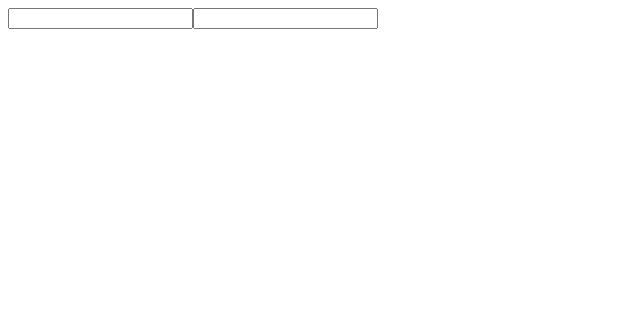
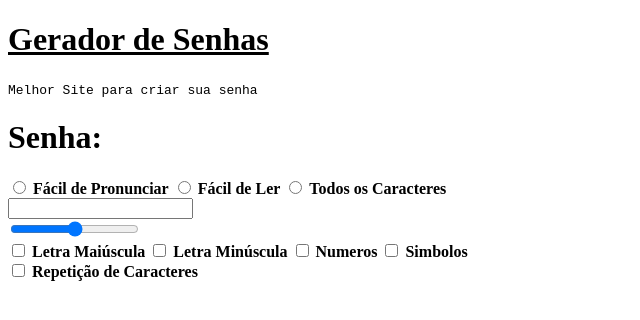
Before and after one commit to Grimaldi-Joao/ProjetoStefan, a plain HTML site: page index.html in a window 1280 px wide. Shown: the whole page, without its empty margins (0-640 px from the left). Drawn offline with Linux system fonts and the light colour scheme.

Commit message:
inicio do HTML

```diff
--- a/index.html
+++ b/index.html
@@ -4,8 +4,28 @@
     <meta charset="UTF-8">
     <meta name="viewport" content="width=device-width, initial-scale=1.0">
     <title>Gerador de Senhas</title>
+    <h1><u>Gerador de Senhas</u></h1>
+        <samp>Melhor Site para criar sua senha</samp>
 </head>
 <body>
-    <input type="text"><input>
+</div>
+    <h1>Senha:</h1>
+        <div>
+            <input type="radio" name="Dificuldade"> <b>Fácil de Pronunciar</b>
+            <input type="radio" name="Dificuldade"> <b>Fácil de Ler</b>
+            <input type="radio" name="Dificuldade"> <b>Todos os Caracteres</b>
+        </div>
+    <input type="text">
+</div>
+<br>
+    <input type="range">
+    <div>
+    <input type="checkbox"> <b>Letra Maiúscula</b>
+    <input type="checkbox"> <b>Letra Minúscula</b>
+    <input type="checkbox"> <b>Numeros</b>
+    <input type="checkbox"> <b>Simbolos</b>
+</div>
+    <input type="checkbox"> <b>Repetição de Caracteres</b>
+
 </body>
 </html>
```
